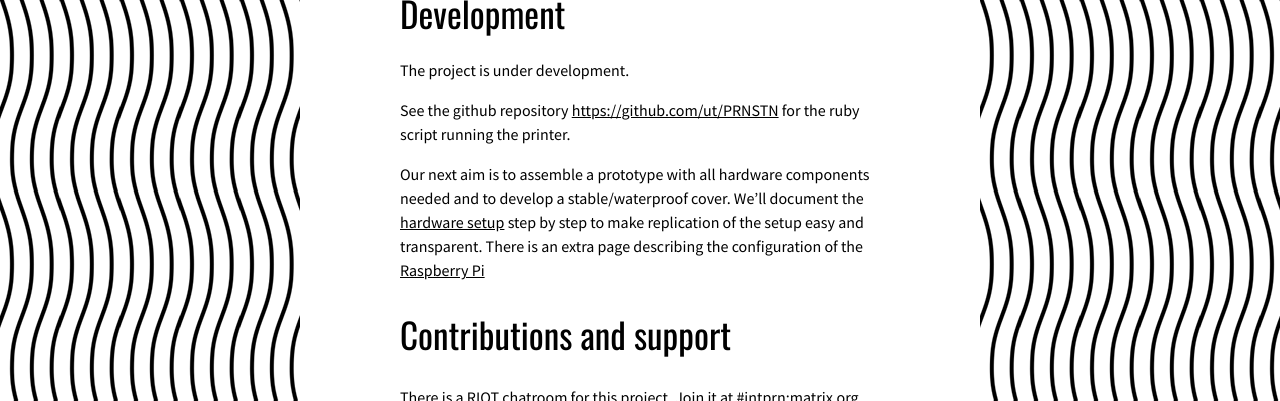
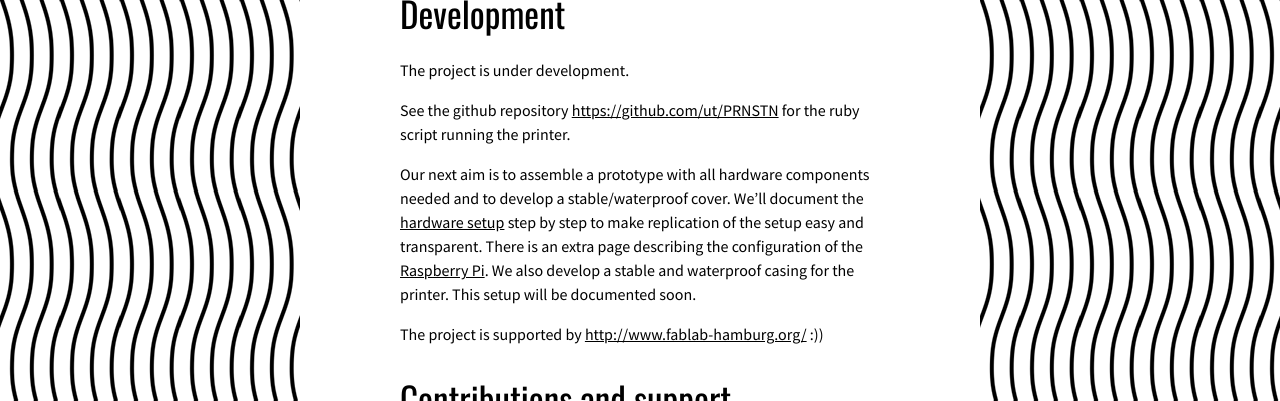
Before and after one commit to ut/INTPRN, a Jekyll site: the page built from index.md, in a window 1280 px wide and 900 px high, scrolled down 1063 px, cut to the strip 0-401 px from the top of the window. Built offline with Jekyll 4.4.1, drawn with Linux system fonts in a browser that asks for light colours; emoji names are drawn with the system emoji font; our own code applies the rules of GitHub Pages for plain Markdown files.

Commit message:
credits and casing page

```diff
--- a/index.md
+++ b/index.md
@@ -18,7 +18,9 @@ The project is under development.
 
 See the github repository [https://github.com/ut/PRNSTN](github.com/ut/PRNSTN) for the ruby script running the printer.
 
-Our next aim is to assemble a prototype with all hardware components needed and to develop a stable/waterproof cover. We'll document the [hardware setup](hardware.html) step by step to make replication of the setup easy and transparent. There is an extra page describing the configuration of the [Raspberry Pi](controller.html)
+Our next aim is to assemble a prototype with all hardware components needed and to develop a stable/waterproof cover. We'll document the [hardware setup](hardware.html) step by step to make replication of the setup easy and transparent. There is an extra page describing the configuration of the [Raspberry Pi](controller.html). We also develop a stable and waterproof casing for the printer. This setup will be documented soon.
+
+The project is supported by [http://www.fablab-hamburg.org/](Fabulous St. Pauli) :))
 
 ### Contributions and support
 
```
Also changed, not shown: casing.md (added, +9 -0 lines).
